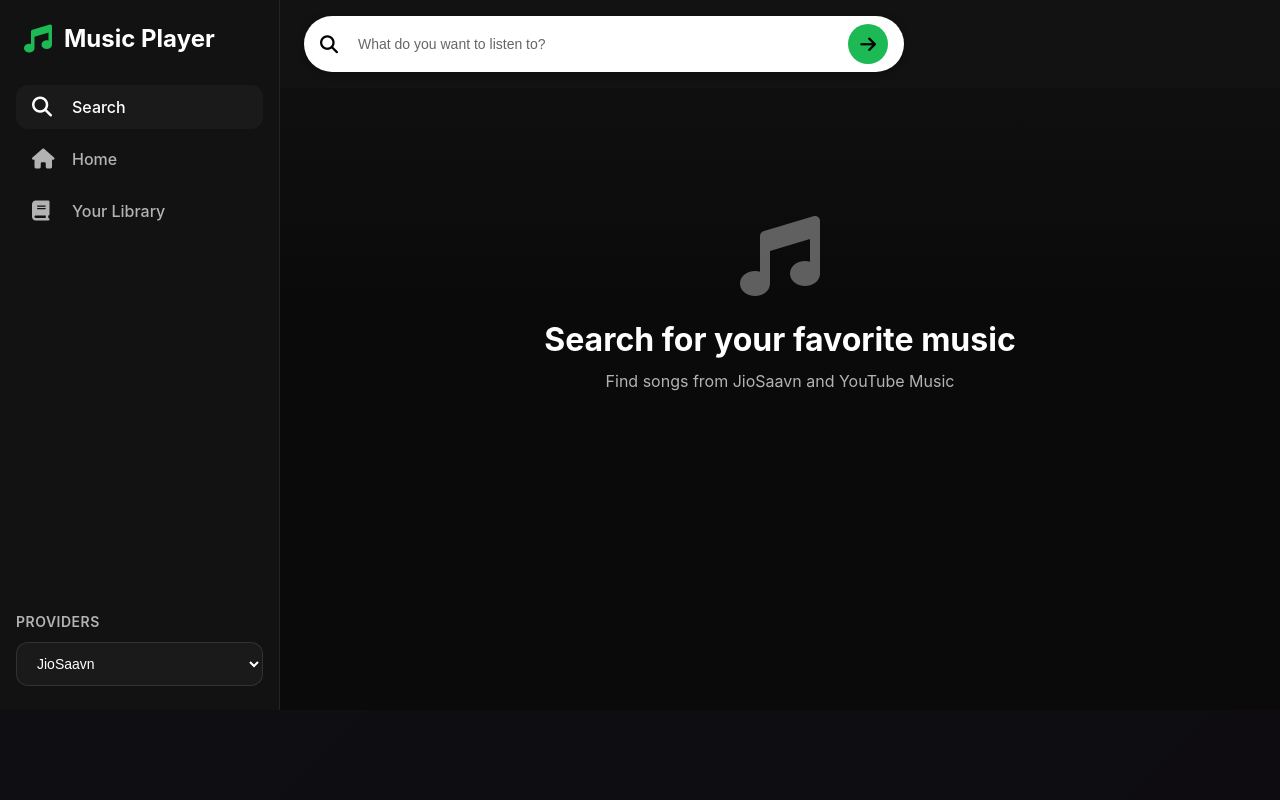
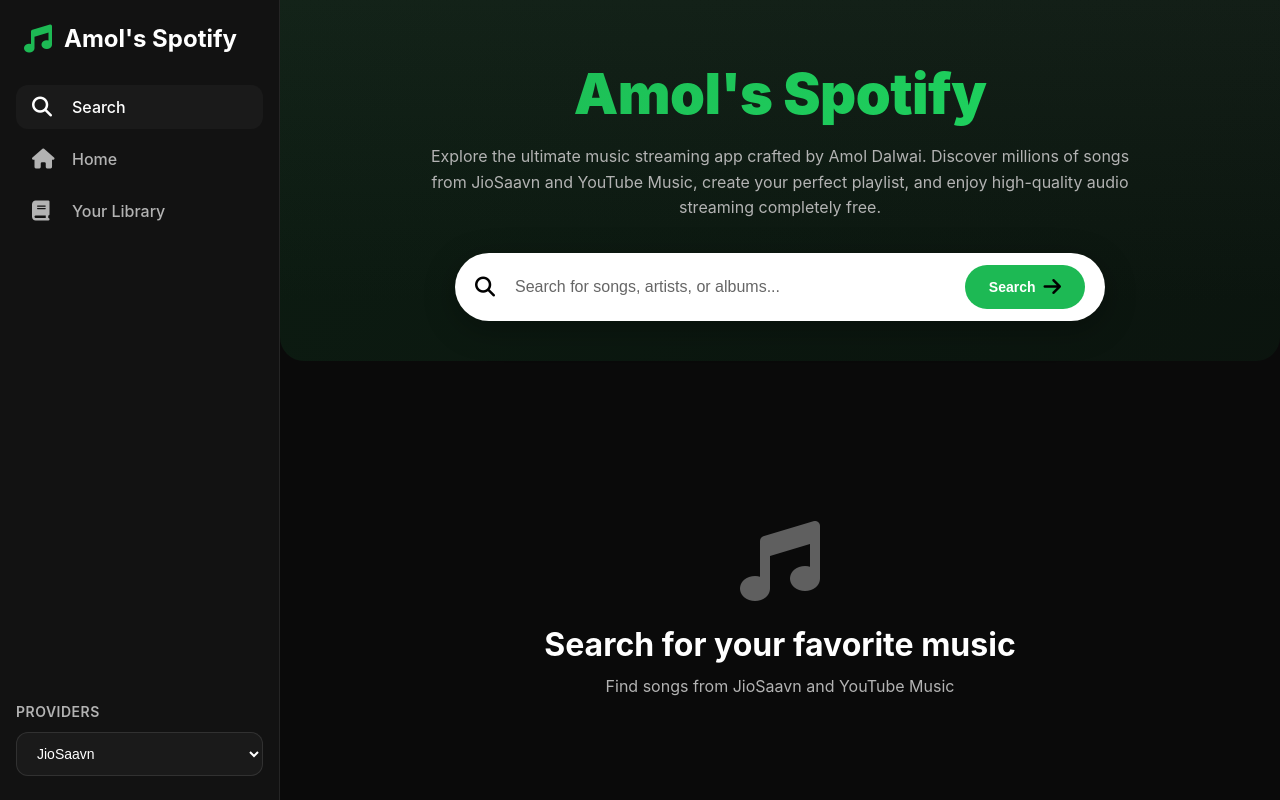
Before and after one commit to amoldalwai/SpotifyPremium, a Flask app: page / in a window 1280 px wide. Run offline with Flask 3, Linux system fonts and the light colour scheme; data that the repository does not hold is empty.

Commit message:
Rebrand to Amol's Spotify with modern hero header, add trending songs homepage, fix image cropping, and remove bottom player overlay

```diff
--- a/app.py
+++ b/app.py
@@ -136,6 +136,51 @@
         except Exception as e:
             print(f"JioSaavn URL error: {e}")
             return None
+
+    @staticmethod
+    def get_trending(limit=15):
+        """Get trending/popular songs"""
+        try:
+            params = {
+                '__call': 'content.getTrending',
+                '_format': 'json',
+                '_marker': '0',
+                'entity_type': 'song',
+                'entity_language': 'hindi'
+            }
+
+            response = requests.get(JioSaavnService.BASE_URL, params=params, verify=False)
+            data = response.json()
+
+            results = []
+            songs = data if isinstance(data, list) else []
+
+            for song in songs[:limit]:
+                more_info = song.get('more_info', {})
+                # Use 500x500 for good quality without slow loading
+                image_url = song.get('image', '')
+                if image_url:
+                    image_url = image_url.replace('150x150', '500x500').replace('50x50', '500x500')
+
+                results.append({
+                    'id': song.get('id'),
+                    'title': song.get('title', ''),
+                    'artist': more_info.get('singers', song.get('subtitle', '')),
+                    'album': more_info.get('album', ''),
+                    'image': image_url,
+                    'duration': more_info.get('duration', ''),
+                    'year': song.get('year', ''),
+                    'language': song.get('language', ''),
+                    'has_320kbps': more_info.get('320kbps') == 'true',
+                    'type': 'song',
+                    'provider': 'saavn'
+                })
+
+            return results
+
+        except Exception as e:
+            print(f"JioSaavn trending error: {e}")
+            return []
 
 # ==================== YouTube Music API ====================
 YTM_DOMAIN = 'music.youtube.com'
@@ -516,7 +561,19 @@
 
 @app.route('/')
 def index():
-    return render_template('index.html')
+    # Get popular songs to display on home page
+    popular_queries = ['Saiyara', 'War', 'Rolling', 'Where have you been']
+    trending_songs = []
+
+    try:
+        for query in popular_queries:
+            songs = JioSaavnService.search(query, limit=1)
+            if songs:
+                trending_songs.extend(songs)
+
+        return render_template('index.html', trending_songs=trending_songs)
+    except:
+        return render_template('index.html', trending_songs=[])
 
 @app.route('/providers')
 def get_providers():
--- a/static/script.js
+++ b/static/script.js
@@ -42,6 +42,17 @@
 let currentTrack = null;
 let isPlaying = false;
 let isLiked = false;
+
+// Initialize trending songs click handlers
+document.addEventListener('DOMContentLoaded', () => {
+    const trendingSongs = document.querySelectorAll('.result-item[data-track]');
+    trendingSongs.forEach(item => {
+        item.addEventListener('click', () => {
+            const trackData = JSON.parse(item.getAttribute('data-track'));
+            playTrack(trackData);
+        });
+    });
+});
 
 // Search functionality
 searchBtn.addEventListener('click', performSearch);
--- a/static/style.css
+++ b/static/style.css
@@ -49,7 +49,7 @@
 
 .app-container {
     display: flex;
-    height: calc(100vh - var(--player-height));
+    height: 100vh;
     overflow: hidden;
     position: relative;
     z-index: 1;
@@ -170,29 +170,72 @@
     backdrop-filter: blur(10px);
 }
 
+/* Hero Header */
+.hero-header {
+    padding: 60px 40px 40px;
+    text-align: center;
+    background: linear-gradient(135deg, rgba(29, 185, 84, 0.1) 0%, rgba(30, 215, 96, 0.05) 100%);
+    border-radius: 0 0 24px 24px;
+    margin-bottom: 32px;
+}
+
+.hero-content {
+    max-width: 800px;
+    margin: 0 auto;
+}
+
+.hero-title {
+    font-size: 56px;
+    font-weight: 900;
+    margin-bottom: 16px;
+    background: linear-gradient(135deg, #1db954 0%, #1ed760 100%);
+    -webkit-background-clip: text;
+    -webkit-text-fill-color: transparent;
+    background-clip: text;
+    letter-spacing: -0.5px;
+}
+
+.hero-subtitle {
+    font-size: 16px;
+    color: var(--text-secondary);
+    margin-bottom: 32px;
+    line-height: 1.6;
+    max-width: 700px;
+    margin-left: auto;
+    margin-right: auto;
+}
+
 .search-container {
-    max-width: 600px;
+    max-width: 650px;
+    margin: 0 auto;
     display: flex;
     align-items: center;
     gap: 12px;
     background: white;
     border-radius: 500px;
-    padding: 8px 16px;
-    box-shadow: 0 2px 8px rgba(0, 0, 0, 0.3);
+    padding: 12px 20px;
+    box-shadow: 0 8px 32px rgba(0, 0, 0, 0.3);
+    transition: all 0.3s ease;
+}
+
+.search-container:hover {
+    box-shadow: 0 12px 40px rgba(0, 0, 0, 0.4);
+    transform: translateY(-2px);
 }
 
 .search-container i {
     color: #000;
-    font-size: 18px;
+    font-size: 20px;
 }
 
 #searchInput {
     flex: 1;
     border: none;
     background: transparent;
-    font-size: 14px;
+    font-size: 16px;
     padding: 8px;
     color: #000;
+    font-weight: 500;
 }
 
 #searchInput::placeholder {
@@ -204,22 +247,28 @@
 }
 
 .search-btn {
-    width: 40px;
-    height: 40px;
-    border-radius: 50%;
+    padding: 12px 24px;
+    border-radius: 500px;
     background: var(--accent-color);
     border: none;
     color: white;
     cursor: pointer;
     display: flex;
     align-items: center;
-    justify-content: center;
+    gap: 8px;
+    font-size: 14px;
+    font-weight: 600;
     transition: all 0.2s;
+}
+
+.search-btn span {
+    display: inline-block;
 }
 
 .search-btn:hover {
     background: var(--accent-hover);
     transform: scale(1.05);
+    box-shadow: 0 4px 12px rgba(29, 185, 84, 0.4);
 }
 
 .search-btn:active {
@@ -795,7 +844,7 @@
     top: 0;
     left: 0;
     width: 100%;
-    height: 100%;
+    height: 100vh;
     background: var(--bg-primary);
     z-index: 1000;
     display: flex;
@@ -803,8 +852,6 @@
     justify-content: center;
     align-items: center;
     animation: fadeIn 0.3s ease;
-    overflow-y: auto;
-    padding: 20px 0;
 }
 
 .player-background {
@@ -827,10 +874,9 @@
     display: flex;
     flex-direction: column;
     align-items: center;
-    gap: 24px;
+    gap: 20px;
     position: relative;
-    max-height: 100vh;
-    overflow-y: auto;
+    box-sizing: border-box;
 }
 
 .back-btn {
@@ -865,6 +911,7 @@
     overflow: hidden;
     box-shadow: 0 20px 60px rgba(0, 0, 0, 0.5);
     animation: scaleIn 0.5s ease;
+    background: transparent;
 }
 
 .player-artwork img {
--- a/templates/index.html
+++ b/templates/index.html
@@ -3,7 +3,7 @@
 <head>
     <meta charset="UTF-8">
     <meta name="viewport" content="width=device-width, initial-scale=1.0">
-    <title>Music Player</title>
+    <title>Amol's Spotify</title>
     <link rel="stylesheet" href="{{ url_for('static', filename='style.css') }}">
     <link rel="stylesheet" href="https://cdnjs.cloudflare.com/ajax/libs/font-awesome/6.4.0/css/all.min.css">
 </head>
@@ -13,7 +13,7 @@
         <aside class="sidebar">
             <div class="logo">
                 <i class="fas fa-music"></i>
-                <span>Music Player</span>
+                <span>Amol's Spotify</span>
             </div>
 
             <nav class="nav-menu">
@@ -46,13 +46,18 @@
 
         <!-- Main Content -->
         <main class="main-content">
-            <header class="top-bar">
-                <div class="search-container">
-                    <i class="fas fa-search"></i>
-                    <input type="text" id="searchInput" placeholder="What do you want to listen to?" />
-                    <button id="searchBtn" class="search-btn">
-                        <i class="fas fa-arrow-right"></i>
-                    </button>
+            <header class="hero-header">
+                <div class="hero-content">
+                    <h1 class="hero-title">Amol's Spotify</h1>
+                    <p class="hero-subtitle">Explore the ultimate music streaming app crafted by Amol Dalwai. Discover millions of songs from JioSaavn and YouTube Music, create your perfect playlist, and enjoy high-quality audio streaming completely free.</p>
+                    <div class="search-container">
+                        <i class="fas fa-search"></i>
+                        <input type="text" id="searchInput" placeholder="Search for songs, artists, or albums..." />
+                        <button id="searchBtn" class="search-btn">
+                            <span>Search</span>
+                            <i class="fas fa-arrow-right"></i>
+                        </button>
+                    </div>
                 </div>
             </header>
 
@@ -61,9 +66,21 @@
                 <p>Searching...</p>
             </div>
 
-            <div id="searchResults" class="search-results"></div>
+            <div id="searchResults" class="search-results">
+                {% if trending_songs %}
+                    {% for song in trending_songs %}
+                    <div class="result-item" data-track='{"id": "{{ song.id }}", "title": "{{ song.title|replace('"', '\\"') }}", "artist": "{{ song.artist|replace('"', '\\"') }}", "image": "{{ song.image }}", "provider": "{{ song.provider }}"}'>
+                        <img src="{{ song.image }}" alt="{{ song.title }}" onerror="this.src='https://via.placeholder.com/200?text=No+Image'">
+                        <div class="result-info">
+                            <h3>{{ song.title }}</h3>
+                            <p>{{ song.artist }}</p>
+                        </div>
+                    </div>
+                    {% endfor %}
+                {% endif %}
+            </div>
 
-            <div class="empty-state" id="emptyState">
+            <div class="empty-state" id="emptyState" style="display: {% if trending_songs %}none{% else %}flex{% endif %};">
                 <i class="fas fa-music"></i>
                 <h2>Search for your favorite music</h2>
                 <p>Find songs from JioSaavn and YouTube Music</p>
```
